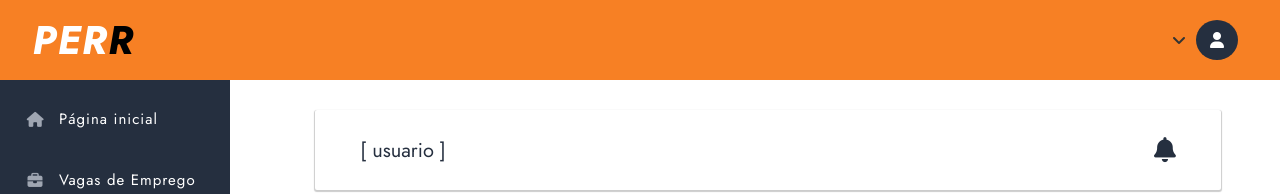
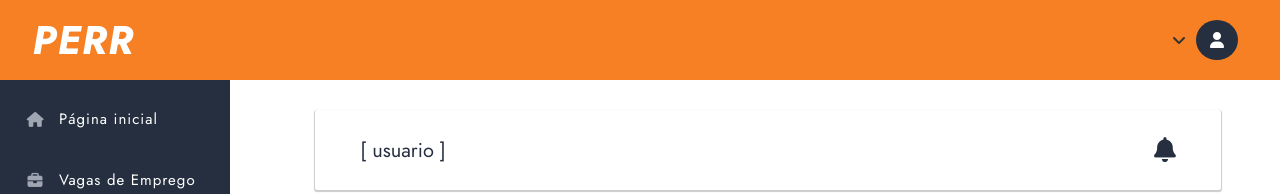
Before and after one commit to Santozzz/TCC-PERR-FRONTEND, a Vue app in the folder frontend/: page / in a window 1280 px wide. Shown: the top 194 px of the page. Built offline with nearby package versions, Linux system fonts and the light colour scheme.

Commit message:
atualizações

```diff
--- a/frontend/src/components/ALL/Navbar.vue
+++ b/frontend/src/components/ALL/Navbar.vue
@@ -8,7 +8,7 @@
               <i @click="toggleMenu" :class="{ 'menuOpen': isMenuOpen }" class="fa-solid fa-bars"></i>
             </div>
             <div class="logo">
-              <router-link to="/">PER<strong>R</strong></router-link>
+              <router-link to="/">PERR</router-link>
             </div>
           </div>
           <div class="dropdown" :class="{ 'show': isDropdownOpen }">
@@ -205,11 +205,6 @@ nav {
   font-style: italic;
   font-weight: 700;
   letter-spacing: 1px;
-}
-
-.logo a strong {
-  color: #000000;
-  font-style: italic;
 }
 
 .dropbtn {
```
